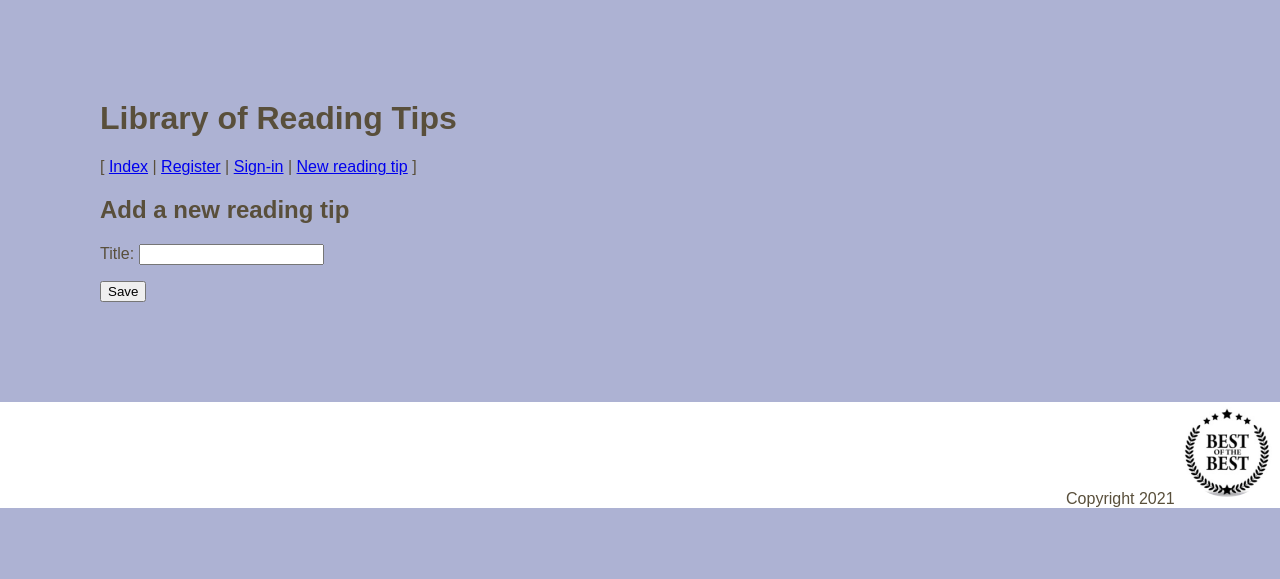
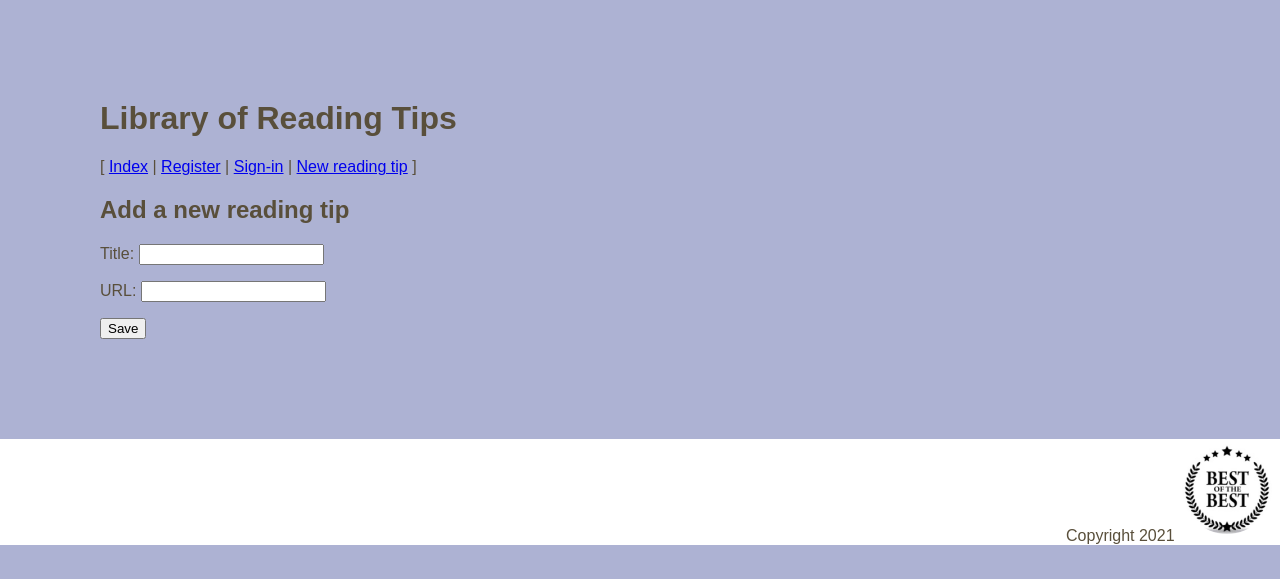
Before and after one commit to secnec/ohtu-miniprojekti-2021, a Flask app: page /add in a window 1280 px wide. Shown: the top 579 px of the page. Run offline with Flask 2, Linux system fonts and the light colour scheme.

Commit message:
Added url-field for a tip

```diff
--- a/src/routes.py
+++ b/src/routes.py
@@ -72,12 +72,15 @@ def signin():
     return render_template("signin.html", alert=alert)
 
 
+#todo: sisäänkirjautuminen edellytys vinkin luomiselle?
 @app.route("/add", methods=["get", "post"])
 def add():
     if request.method == "POST":
+        username = session.get("username")
         title = request.form.get("title")
-        sql = "INSERT INTO tips (title) VALUES (:title)"
-        db.session.execute(sql, {"title": title})
+        url = request.form.get("url")
+        sql = "INSERT INTO tips (username, title, url) VALUES (:username, :title, :url)"
+        db.session.execute(sql, {"username": username, "title": title, "url": url})
         db.session.commit()
 
     return render_template("add_tips.html")
--- a/templates/add_tips.html
+++ b/templates/add_tips.html
@@ -12,6 +12,9 @@ new reading tip
     <label for="title">Title: </label>
     <input type="text" name="title" id ="title" required>
     <p>
+    <label for="url">URL: </label>
+    <input type="url" name="url" id="url">
+    <p>
     <button type="submit">
         Save
     </button>
```
